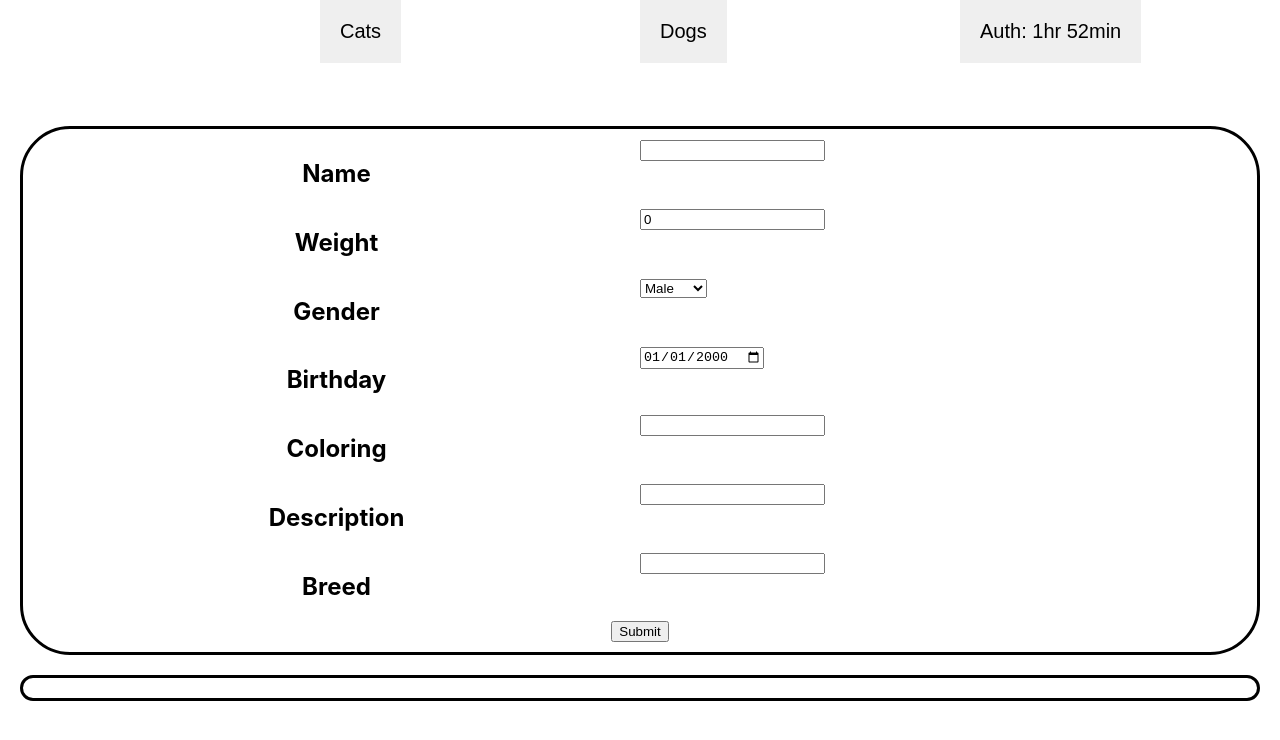
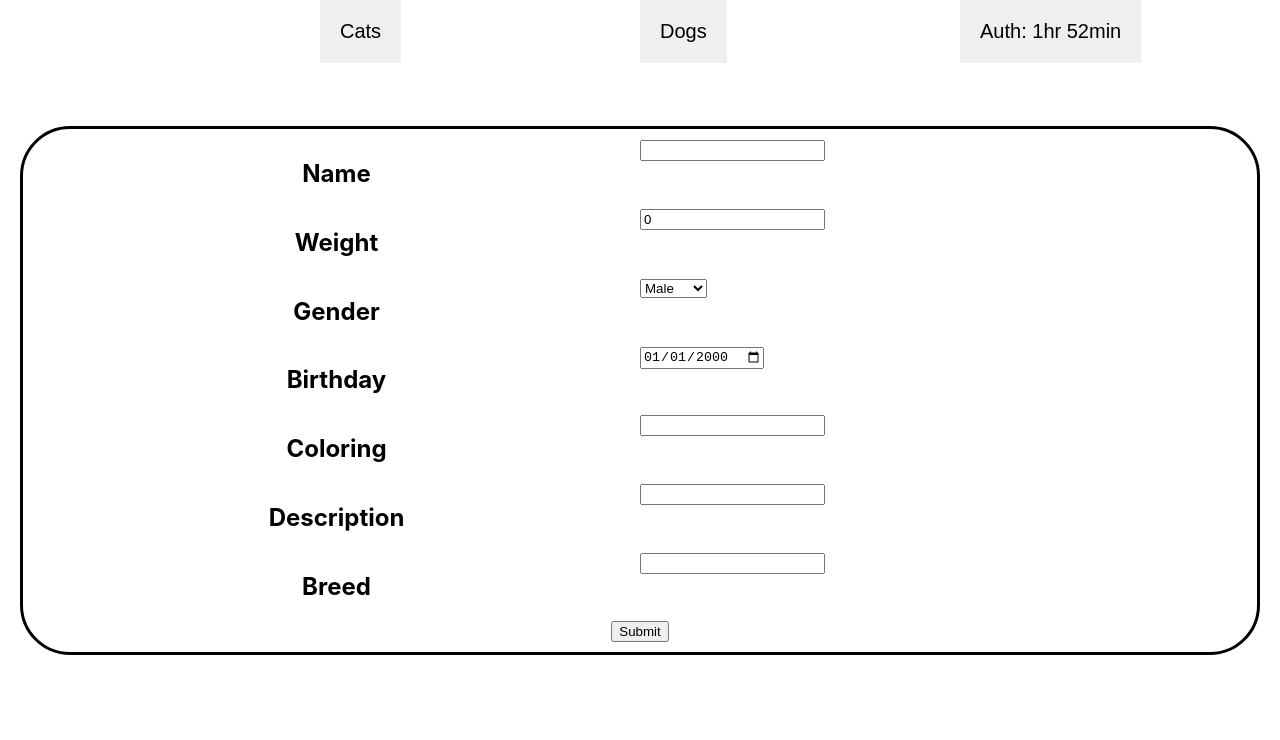
Before and after one commit to TJEverett/Shelter_Client_React, a React (Create React App) app: page /dogs/new in a window 1280 px wide. Shown: the top 740 px of the page. Built offline with nearby package versions, Linux system fonts and the light colour scheme.

Commit message:
fix display of description block border to not appear while in create page

```diff
--- a/src/components/AnimalModify.js
+++ b/src/components/AnimalModify.js
@@ -116,6 +116,7 @@ class AnimalModify extends React.Component{
     let deleteAnimal = () => {console.log("Error in selected animal")};
     let submitAnimal = () => {console.log("Error in selected animal")};
     let animalDetails = [];
+    let animalDetailDisplay = null;
     if(this.state.species === "cat"){
       deleteAnimal = this.DeleteCat;
       if(this.state.edit === true){
@@ -134,6 +135,7 @@ class AnimalModify extends React.Component{
     if(this.state.edit === true){
       animalDetails.push(<AnimalDetails key="details" animal={this.state.animal} />);
       animalDetails.push(<div key="deleteButton" style={styles.center}><button onClick={this.ModalShow}>Delete</button></div>);
+      animalDetailDisplay = <div style={styles.borderBubble}>{animalDetails}</div>
     }
 
     return(
@@ -148,9 +150,7 @@ class AnimalModify extends React.Component{
         <div style={styles.borderBubble}>
           <AnimalCreateForm key={this.state.createCounter} species={this.state.species} animal={this.state.animal} submitFunc={submitAnimal} />
         </div>
-        <div style={styles.borderBubble}>
-          {animalDetails}
-        </div>
+        {animalDetailDisplay}
       </React.Fragment>
     );
   }
```
